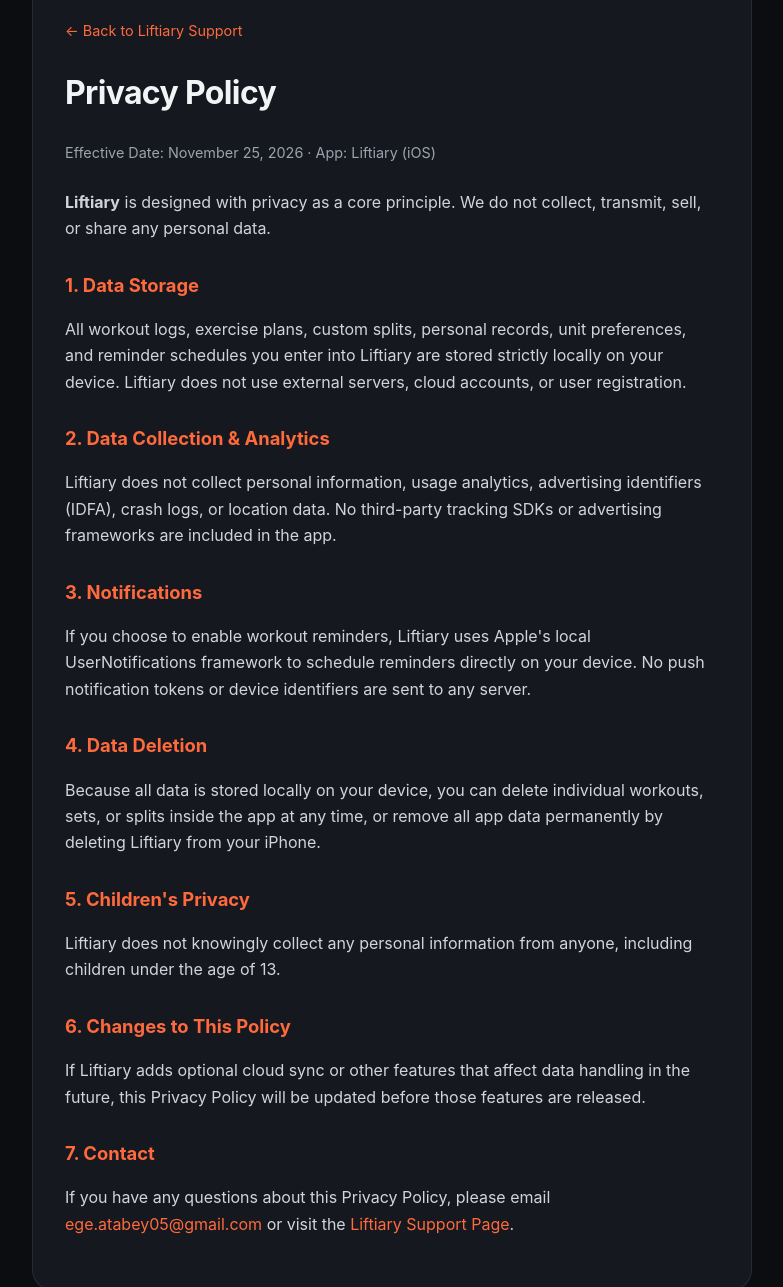
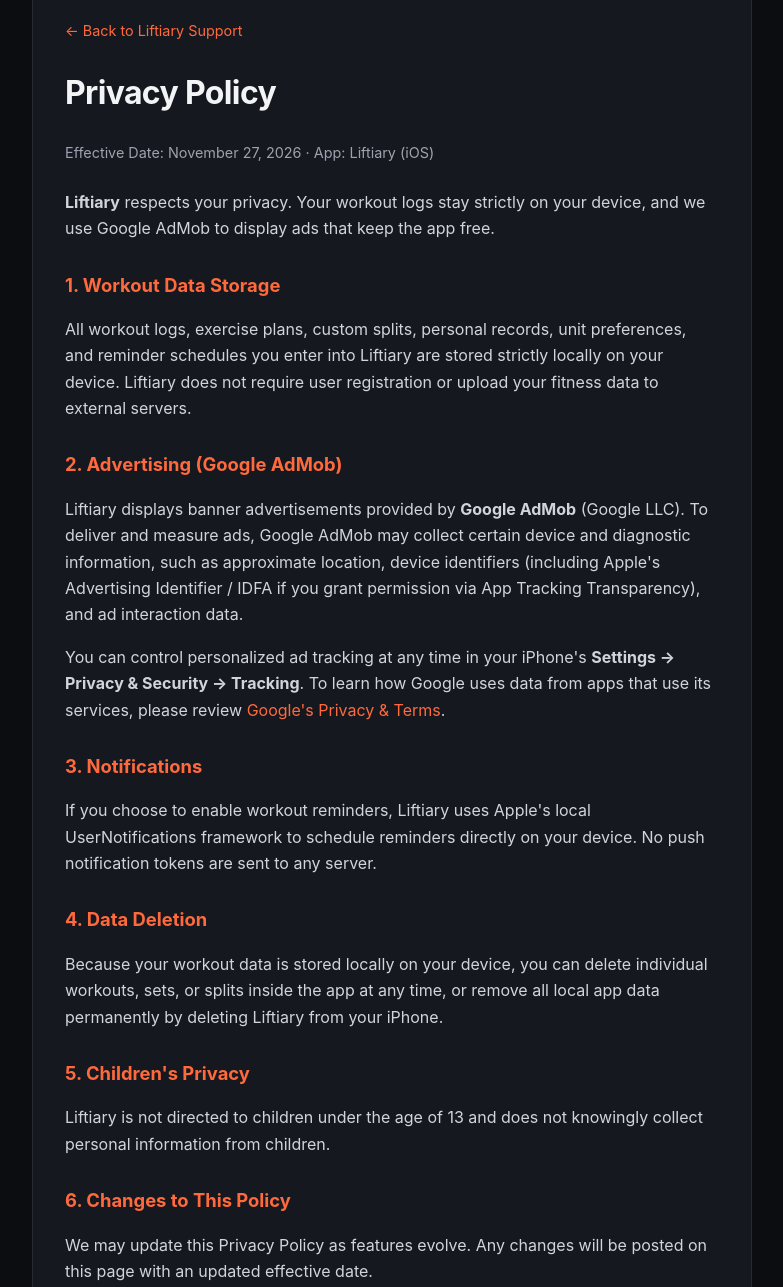
Before and after one commit to egeatabey/liftiary, a plain HTML site: page privacy.html in a window 1280 px wide. Shown: the part 58-1345 px from the top of the page, without its empty margins (248-1031 px from the left). Drawn offline with Linux system fonts and the light colour scheme.

Commit message:
Add files via upload

```diff
--- a/privacy.html
+++ b/privacy.html
@@ -43,27 +43,28 @@
   <main class="container">
     <div class="nav"><a href="index.html">← Back to Liftiary Support</a></div>
     <h1>Privacy Policy</h1>
-    <p class="meta">Effective Date: November 25, 2026 · App: Liftiary (iOS)</p>
+    <p class="meta">Effective Date: November 27, 2026 · App: Liftiary (iOS)</p>
 
-    <p><strong>Liftiary</strong> is designed with privacy as a core principle. We do not collect, transmit, sell, or share any personal data.</p>
+    <p><strong>Liftiary</strong> respects your privacy. Your workout logs stay strictly on your device, and we use Google AdMob to display ads that keep the app free.</p>
 
-    <h2>1. Data Storage</h2>
-    <p>All workout logs, exercise plans, custom splits, personal records, unit preferences, and reminder schedules you enter into Liftiary are stored strictly locally on your device. Liftiary does not use external servers, cloud accounts, or user registration.</p>
+    <h2>1. Workout Data Storage</h2>
+    <p>All workout logs, exercise plans, custom splits, personal records, unit preferences, and reminder schedules you enter into Liftiary are stored strictly locally on your device. Liftiary does not require user registration or upload your fitness data to external servers.</p>
 
-    <h2>2. Data Collection &amp; Analytics</h2>
-    <p>Liftiary does not collect personal information, usage analytics, advertising identifiers (IDFA), crash logs, or location data. No third-party tracking SDKs or advertising frameworks are included in the app.</p>
+    <h2>2. Advertising (Google AdMob)</h2>
+    <p>Liftiary displays banner advertisements provided by <strong>Google AdMob</strong> (Google LLC). To deliver and measure ads, Google AdMob may collect certain device and diagnostic information, such as approximate location, device identifiers (including Apple's Advertising Identifier / IDFA if you grant permission via App Tracking Transparency), and ad interaction data.</p>
+    <p>You can control personalized ad tracking at any time in your iPhone's <strong>Settings → Privacy &amp; Security → Tracking</strong>. To learn how Google uses data from apps that use its services, please review <a href="https://policies.google.com/technologies/partner-sites" target="_blank" rel="noopener noreferrer">Google's Privacy &amp; Terms</a>.</p>
 
     <h2>3. Notifications</h2>
-    <p>If you choose to enable workout reminders, Liftiary uses Apple's local UserNotifications framework to schedule reminders directly on your device. No push notification tokens or device identifiers are sent to any server.</p>
+    <p>If you choose to enable workout reminders, Liftiary uses Apple's local UserNotifications framework to schedule reminders directly on your device. No push notification tokens are sent to any server.</p>
 
     <h2>4. Data Deletion</h2>
-    <p>Because all data is stored locally on your device, you can delete individual workouts, sets, or splits inside the app at any time, or remove all app data permanently by deleting Liftiary from your iPhone.</p>
+    <p>Because your workout data is stored locally on your device, you can delete individual workouts, sets, or splits inside the app at any time, or remove all local app data permanently by deleting Liftiary from your iPhone.</p>
 
     <h2>5. Children's Privacy</h2>
-    <p>Liftiary does not knowingly collect any personal information from anyone, including children under the age of 13.</p>
+    <p>Liftiary is not directed to children under the age of 13 and does not knowingly collect personal information from children.</p>
 
     <h2>6. Changes to This Policy</h2>
-    <p>If Liftiary adds optional cloud sync or other features that affect data handling in the future, this Privacy Policy will be updated before those features are released.</p>
+    <p>We may update this Privacy Policy as features evolve. Any changes will be posted on this page with an updated effective date.</p>
 
     <h2>7. Contact</h2>
     <p>If you have any questions about this Privacy Policy, please email <a href="mailto:ege.atabey05@gmail.com">ege.atabey05@gmail.com</a> or visit the <a href="index.html#contact">Liftiary Support Page</a>.</p>
```
